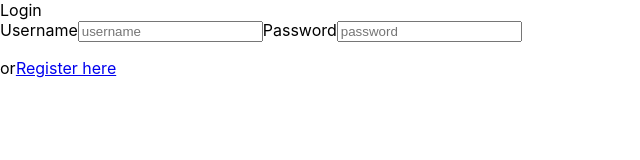
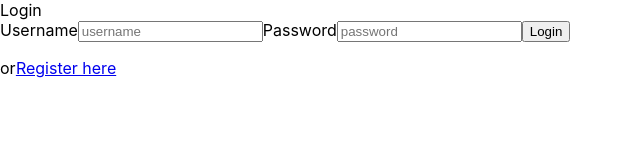
Before and after one commit to alisapromthep/alisa-promthep-reaction-client, a React (Create React App) app: page /login in a window 1280 px wide. Shown: the top 160 px of the page, without its empty margins (0-640 px from the left). Built offline with nearby package versions, Linux system fonts and the light colour scheme; no server answers.

Commit message:
login end-point, create token when user is found

```diff
--- a/src/App.js
+++ b/src/App.js
@@ -1,5 +1,7 @@
+import { Component } from 'react';
 import './App.scss';
 import {BrowserRouter as Router, Switch, Route} from 'react-router-dom'
+import axios from 'axios';
 import HomePage from './pages/HomePage/HomePage'
 import LoginPage from './pages/LoginPage/LoginPage';
 import ProfilePage from './pages/ProfilePage/ProfilePage';
@@ -7,14 +9,52 @@ import RegisterPage from './pages/RegisterPage/RegisterPage';
 
 export const API_URL = process.env.REACT_APP_API_URL;
 
-function App() {
+class App extends Component {
+
+  state = {
+    isLogin: false,
+  }
+
+  handleChange = (event) => {
+
+    this.setState({
+        [event.target.name]: event.target.value,
+    })
+  }
+
+  handleLogin = (event) => {
+    event.preventDefault();
+
+    const username = event.target.username.value;
+    const password = event.target.password.value;
+
+    const login = {
+      username: username,
+      password: password,
+    }
+
+
+
+    event.target.reset();
+  }
+
+  render (){
+
     return (
       <div>
         <Router>
           <Switch>
             <Route path="/" exact component={HomePage}/>
-          <Route path="/login" component={LoginPage}/>
-          <Route path="/register" component={RegisterPage} />
+            <Route path="/login" render={(routerProps)=>{
+              return (
+                <LoginPage
+                handleLogin={this.handleLogin}
+                {...routerProps}
+                />
+              )
+            }}/>
+
+            <Route path="/register" component={RegisterPage}/>
             <Route path="/:userId" component={ProfilePage}/>
           </Switch>
         </Router>
@@ -22,5 +62,6 @@ function App() {
       </div>
     );
   }
+}
 
 export default App;
--- a/src/components/LoginForm/LoginForm.js
+++ b/src/components/LoginForm/LoginForm.js
@@ -1,9 +1,13 @@
 import React from 'react';
 
-function LoginForm(props) {
+function LoginForm({handleLogin}) {
+
+
     return (
         <div>
-            <form>
+            <form
+            onSubmit={handleLogin}
+            >
                 <label name='username'>
                     Username
                     <input
@@ -18,6 +22,7 @@ function LoginForm(props) {
                     name='password'
                     placeholder='password' />
                 </label>
+                <button type='submit'> Login </button>
             </form>
         </div>
     );
--- a/src/components/NewEntryForm/NewEntryForm.js
+++ b/src/components/NewEntryForm/NewEntryForm.js
@@ -7,9 +7,9 @@ function NewEntryForm(props) {
             <form>
                 <p>today's date</p>
                 <p>time of day</p>
-                <label name='food'>
+                <label name='foodCategory'>
                     <input
-                    name='food'
+                    name='foodCategory'
                     type='text'
                     />
                 </label>
--- a/src/pages/LoginPage/LoginPage.js
+++ b/src/pages/LoginPage/LoginPage.js
@@ -1,13 +1,18 @@
 import React from 'react';
 import './LoginPage.scss';
 import LoginForm from '../../components/LoginForm/LoginForm';
+
 import {Link} from 'react-router-dom';
 
-function LoginPage(props) {
+function LoginPage({handleLogin}) {
+
+
     return (
         <div>
             Login
-            <LoginForm />
+            <LoginForm
+            handleLogin={handleLogin}
+            />
             <p> or
             <Link to='/register'>
                 Register here
--- a/src/pages/RegisterPage/RegisterPage.js
+++ b/src/pages/RegisterPage/RegisterPage.js
@@ -62,8 +62,6 @@ class RegisterPage extends Component {
 
     }
 
-
-
     render () {
 
         return (
```
Lines whose indentation alone changed are shown as unchanged.
